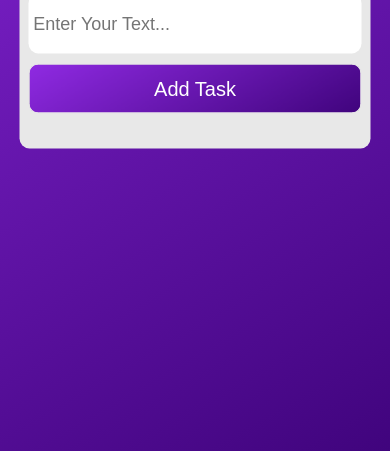
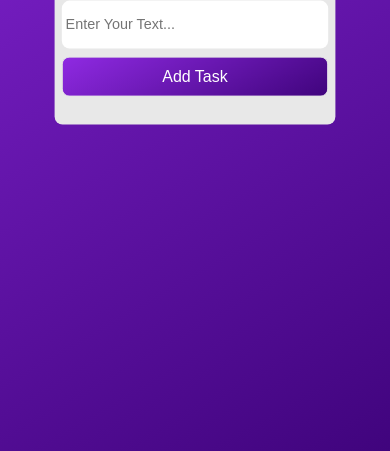
Before and after one commit to AmalMansour19/To-Do-List, a plain HTML site: page index.html in a window 390 px wide. Shown: the part 393-844 px from the top of the page. Drawn offline with Linux system fonts and the light colour scheme.

Commit message:
update project

```diff
--- a/css/style.css
+++ b/css/style.css
@@ -119,6 +119,7 @@ cursor: pointer;
     padding: 5px 8px;
     min-width: 0;
     width: 90%;      /* مهم مع flex علشان ميكبرش غصب */
+    outline: none;
 }
 
 
@@ -194,3 +195,8 @@ transition: background-color .3s ease, transform .2s;
     cursor: not-allowed;
     transform: none;
 }
+@media (max-width: 500px) {
+    .container {
+        transform: translate(-50%, -50%) scale(0.8); /* يصغر الكونتينر كله 80% */
+    }
+}
```
